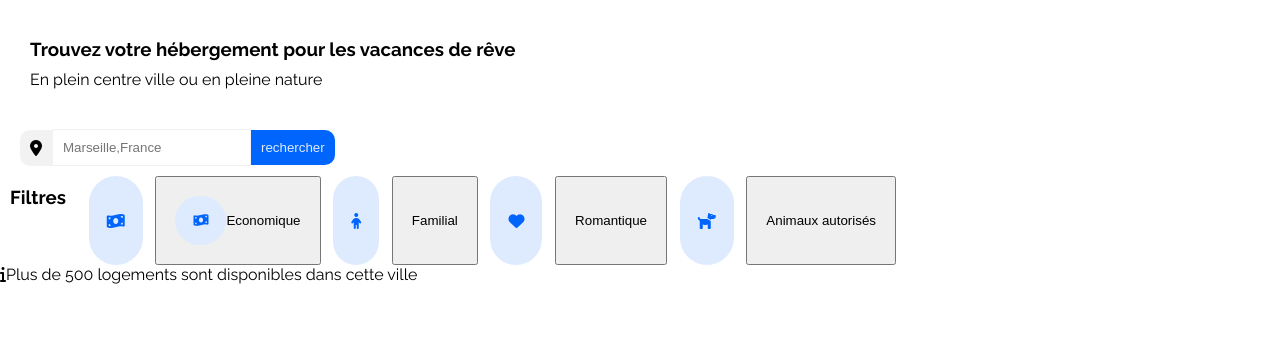
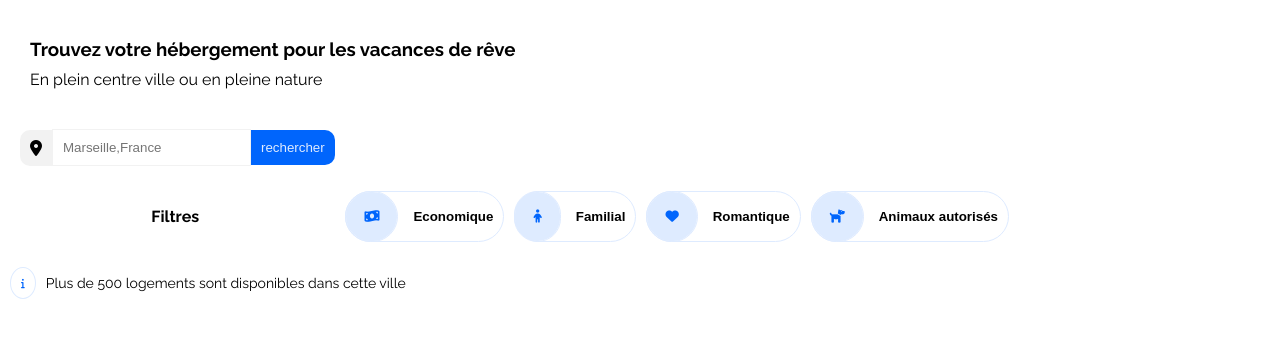
Before and after one commit to Winters67/OpenclassRooms_Projet_Booki, a plain HTML site: page index.html in a window 1280 px wide. Shown: the part 92-430 px from the top of the page. Drawn offline with Linux system fonts and the light colour scheme.

Commit message:
Header fini

```diff
--- a/css/style.css
+++ b/css/style.css
@@ -76,7 +76,7 @@ form {
   padding: 10px;
 }
 
-form i {
+form .prefix {
   background-color: #f2f2f2;
   padding: 10px;
   margin-left: 10px;
@@ -86,7 +86,7 @@ form i {
 
 form input {
   padding: 10px;
-  border: #f2f2f2 solid 1px;
+  border: #f2f2f2 solid 0.5px;
 }
 
 form button {
@@ -111,22 +111,102 @@ form button:hover {
 /* filtre */
 
 .filter {
-  max-width: 70%;
+  max-width: 80%;
   display: flex;
   justify-content: space-between;
+  padding: 15px;
+  gap: 10px;
+}
+
+.filter h3 {
+  align-items: center;
+  margin: auto;
+  font-size: 16px;
+  font-weight: 700;
 }
 
 .filter i {
   display: flex;
-  align-items: center;
+  justify-self: center;
   padding: 18px;
   color: #0065fc;
   border-radius: 50px;
+  margin-right: 16px;
   background-color: #deebff;
+  outline: #deebff solid 1px;
 }
 
 .filter button {
   display: flex;
   align-items: center;
-  padding: 18px;
-  ;
+  border-radius: 50px;
+  border: 1.5px solid #deebff;
+  background-color: white;
+  padding-right: 10px;
+  font-weight: bold;
+}
+
+/* animation buton filtre */
+
+.filter button:hover {
+  display: flex;
+  align-items: center;
+  border-radius: 50px;
+  border: 1.5px solid #deebff;
+  background-color: white;
+  padding-right: 10px;
+  font-weight: bold;
+  -webkit-animation-name: pulse;
+  animation-name: pulse;
+  -webkit-animation-duration: 1s;
+  animation-duration: 1s;
+  -webkit-animation-fill-mode: both;
+  animation-fill-mode: both;
+}
+@-webkit-keyframes pulse {
+  0% {
+    -webkit-transform: scale3d(1, 1, 1);
+    transform: scale3d(1, 1, 1);
+  }
+  50% {
+    -webkit-transform: scale3d(1.05, 1.05, 1.05);
+    transform: scale3d(1.05, 1.05, 1.05);
+  }
+  100% {
+    -webkit-transform: scale3d(1, 1, 1);
+    transform: scale3d(1, 1, 1);
+  }
+}
+@keyframes pulse {
+  0% {
+    -webkit-transform: scale3d(1, 1, 1);
+    transform: scale3d(1, 1, 1);
+  }
+  50% {
+    -webkit-transform: scale3d(1.05, 1.05, 1.05);
+    transform: scale3d(1.05, 1.05, 1.05);
+  }
+  100% {
+    -webkit-transform: scale3d(1, 1, 1);
+    transform: scale3d(1, 1, 1);
+  }
+}
+
+.info {
+  display: flex;
+  align-items: center;
+  font-size: 14px;
+}
+
+.info i {
+  font-size: 10px;
+  color: #0065fc;
+  border: 1px solid #deebff;
+  border-radius: 50%;
+  padding: 10px;
+  margin: 10px;
+}
+
+.info p {
+  padding: 5x;
+}
--- a/index.html
+++ b/index.html
@@ -57,18 +57,19 @@
 
       <div class="filter">
         <h3>Filtres</h3>
-        <i class="fas fa-money-bill-wave"></i>
+
         <button><i class="fas fa-money-bill-wave"></i>Economique</button>
-        <i class="fas fa-child"></i>
-        <button>Familial</button>
-        <i class="fas fa-heart"></i>
-        <button>Romantique</button>
-        <i class="fas fa-dog"></i>
-        <button>Animaux autorisés</button>
+
+        <button><i class="fas fa-child"></i>Familial</button>
+
+        <button><i class="fas fa-heart"></i>Romantique</button>
+
+        <button><i class="fas fa-dog"></i>Animaux autorisés</button>
       </div>
-      <div>
-        <i title="Réservez vite" class="fas fa-info"></i
-        ><span>Plus de 500 logements sont disponibles dans cette ville</span>
+
+      <div class="info">
+        <i class="fas fa-info"></i>
+        <p>Plus de 500 logements sont disponibles dans cette ville</p>
       </div>
     </section>
 
```
